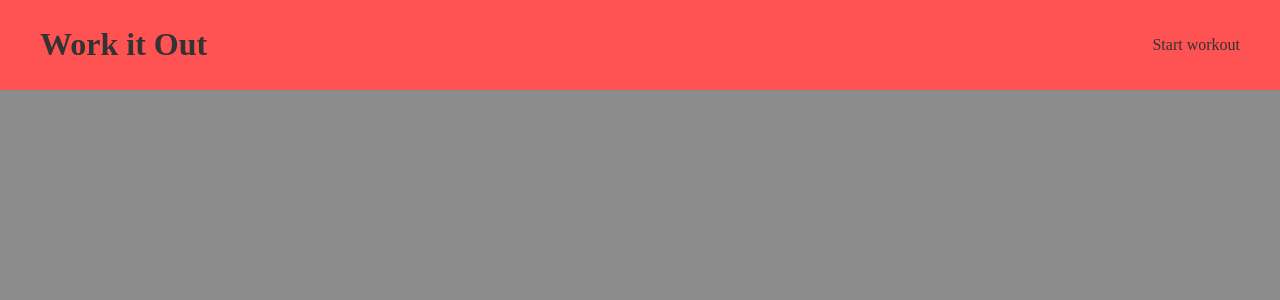
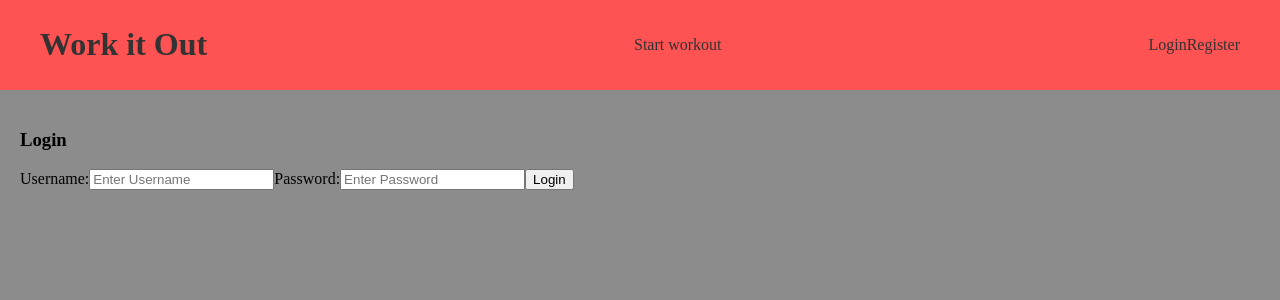
Before and after one commit to kkmm1234/PPIT-Project, a React (Create React App) app in the folder frontend/: page /login in a window 1280 px wide. Shown: the top 300 px of the page. Built offline with nearby package versions, Linux system fonts and the light colour scheme; a web font is replaced by a local one.

Commit message:
fixed issue with login and register + added routes

```diff
--- a/frontend/src/App.js
+++ b/frontend/src/App.js
@@ -1,10 +1,12 @@
 import {BrowserRouter, Routes, Route} from 'react-router-dom'
 
 //components
-import HomePage from './components/HomePage'
+import HomePage from './components/HomePage';
 import UpdateWorkout from './components/updateWorkout';
-import NavBar from './components/NavBar'
-import WorkoutTimer from './components/workoutTimer'
+import NavBar from './components/NavBar';
+import WorkoutTimer from './components/workoutTimer';
+import Login from './components/login';
+import Register from './components/register';
 
 function App() {
   return (
@@ -16,6 +18,8 @@ function App() {
             <Route path="/" element={<HomePage />} />
             <Route path='/update/:id' element={<UpdateWorkout></UpdateWorkout>}></Route>
             <Route path='/workoutTimer' element={<WorkoutTimer></WorkoutTimer>}></Route>
+            <Route path='/login' element={<Login></Login>}></Route>
+            <Route path='/register' element={<Register></Register>}></Route>
           </Routes>
         </div>
       </BrowserRouter>
--- a/frontend/src/components/NavBar.js
+++ b/frontend/src/components/NavBar.js
@@ -8,6 +8,12 @@ const NavBar = () => {
                     <h1>Work it Out</h1>
                 </Link>
                 <Link to={'/workoutTimer'}>Start workout</Link>
+                <nav>
+                    <div>
+                        <Link to="/login">Login</Link>
+                        <Link to="/register">Register</Link>
+                    </div>
+                </nav>
             </div>
         </header>
     )
--- a/frontend/src/components/login.js
+++ b/frontend/src/components/login.js
@@ -1,6 +1,6 @@
 import { useState } from 'react';
 
-const login = () => {
+const Login = () => {
     const [user, setUser] = useState('');
     const [password , setPassword] = useState('');
 
@@ -13,16 +13,16 @@ const login = () => {
 
     return (
         <form className = 'login' onSubmit = {handleSubmit} >
-            <h3>Register</h3>
+            <h3>Login</h3>
 
             <label>Username:</label>
-            <input type = 'text' placeholder = 'Enter Username' value = {user} onChange = {(e) => setUser(e.target.value)}></input>
+            <input type = 'Username' placeholder = 'Enter Username' value = {user} onChange = {(e) => setUser(e.target.value)}></input>
 
             <label>Password:</label>
-            <input type = 'text' placeholder = 'Enter Password' value = {user} onChange = {(e) => setPassword(e.target.value)}></input>
+            <input type = 'Password' placeholder = 'Enter Password' value = {password} onChange = {(e) => setPassword(e.target.value)}></input>
             <button type = 'submit'>Login</button>
         </form>
     )
 }
 
-export default register;
+export default Login;
--- a/frontend/src/components/register.js
+++ b/frontend/src/components/register.js
@@ -1,6 +1,6 @@
 import { useState } from 'react';
 
-const register = () => {
+const Register = () => {
     const [user, setUser] = useState('');
     const [password , setPassword] = useState('');
 
@@ -16,13 +16,13 @@ const register = () => {
             <h3>Register</h3>
 
             <label>Username:</label>
-            <input type = 'text' placeholder = 'Enter Username' value = {user} onChange = {(e) => setUser(e.target.value)}></input>
+            <input type = 'Username' placeholder = 'Enter Username' value = {user} onChange = {(e) => setUser(e.target.value)}></input>
 
             <label>Password:</label>
-            <input type = 'text' placeholder = 'Enter Password' value = {user} onChange = {(e) => setPassword(e.target.value)}></input>
+            <input type = 'Password' placeholder = 'Enter Password' value = {password} onChange = {(e) => setPassword(e.target.value)}></input>
             <button type = 'submit'>Register</button>
         </form>
     )
 }
 
-export default register;
+export default Register;
```
